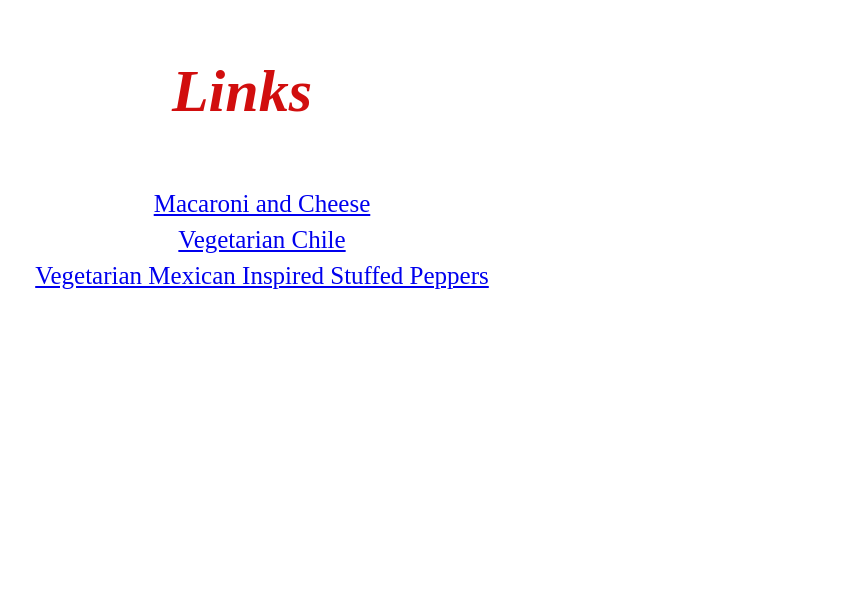
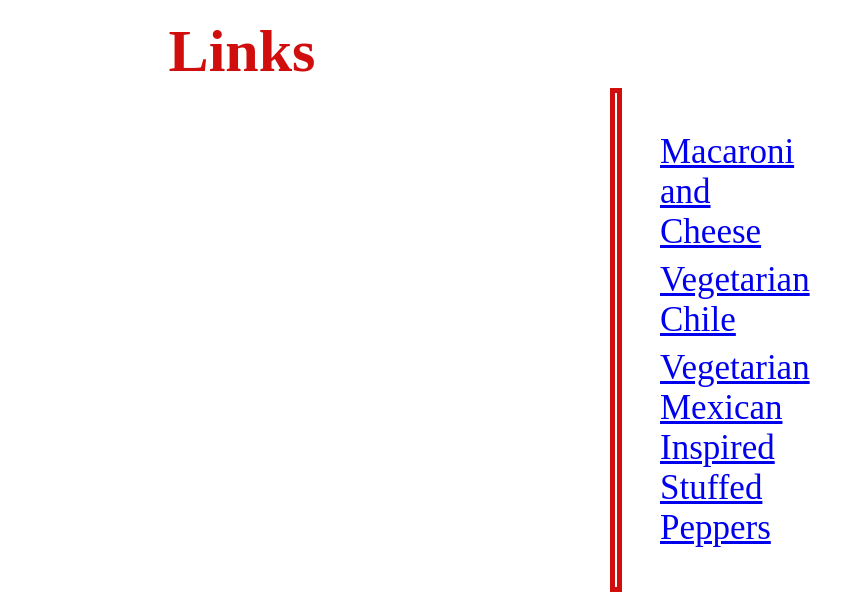
Before and after one commit to happy-hamburger/odin-recipes, a plain HTML site: page index.html in a window 1280 px wide. Shown: the part 587-1187 px from the top of the page, without its empty margins (398-1239 px from the left). Before the commit the page ends 906 px from the top, so only its background shows below. Drawn offline with Linux system fonts and the light colour scheme.

Commit message:
Added border box around links on index page

```diff
--- a/index.html
+++ b/index.html
@@ -9,12 +9,14 @@
         <h1>Akshar's Vegetarian Recipes</h1>
         <h2>Welcome to Akshar's Recipes Website! Here, Akshar will share some of his favorite methods to create classic vegetarian dishes!</h2>
         <img src = "me.jpg" alt = "Picture Of Young Akshar"/>
-        <h3><em>Links</em></h3>
-        <ul class="links">
-            <li  class = "links"><a href = "recipes/macncheese.html">Macaroni and Cheese</a></li>
-            <li class = "links"><a href = "recipes/vegchile.html" >Vegetarian Chile</a></li>
-            <li class = "links"><a href = "recipes/vegpepp.html" >Vegetarian Mexican Inspired Stuffed Peppers</a></li>
-        </ul>
+        <h3>Links</h3>
+        <div class = dec>
+            <ul>
+                <li><a href = "recipes/macncheese.html">Macaroni and Cheese</a></li>
+                <li><a href = "recipes/vegchile.html" >Vegetarian Chile</a></li>
+                <li><a href = "recipes/vegpepp.html" >Vegetarian Mexican Inspired Stuffed Peppers</a></li>
+            </ul>
+        </div>
 
 
     </body>
--- a/styles.css
+++ b/styles.css
@@ -18,6 +18,10 @@ h3{
     color:  rgb(209, 14, 14);
     text-align: center;
     font-size: 60px;
+    margin-top: 20px;
+    margin-bottom: 0px;
+    margin-right: auto;
+    margin-left:auto;
 }
 
 img{
@@ -30,7 +34,7 @@ img{
 }
 ul{
     text-align:center;
-    font-size: 25px;
+    font-size: 35px;
 }
 
 li{
@@ -38,3 +42,11 @@ li{
     padding: 4px;
 
 }
+
+.dec{
+
+    margin: 2px 1000px;
+    border: 5px solid rgb(209, 14, 14);
+    padding-right: 1px;
+    padding-left: 1px;
+}
```
